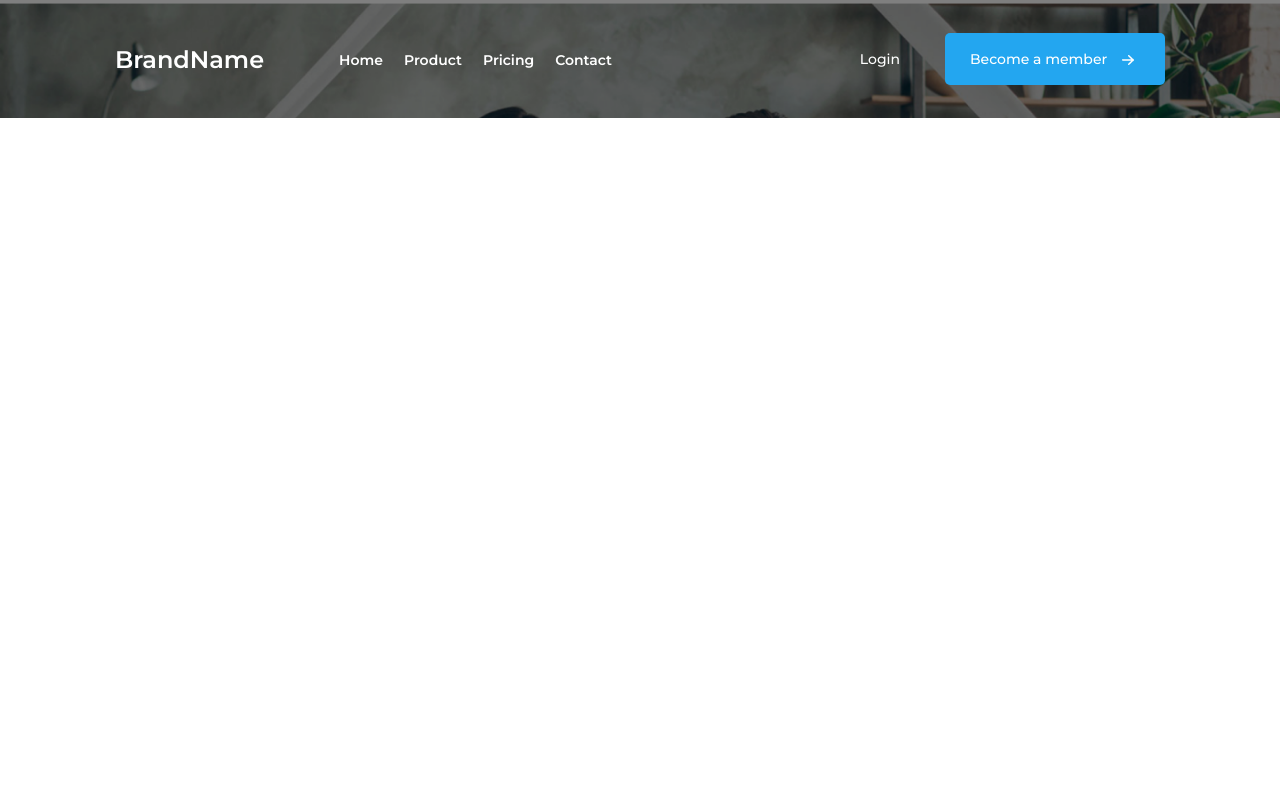
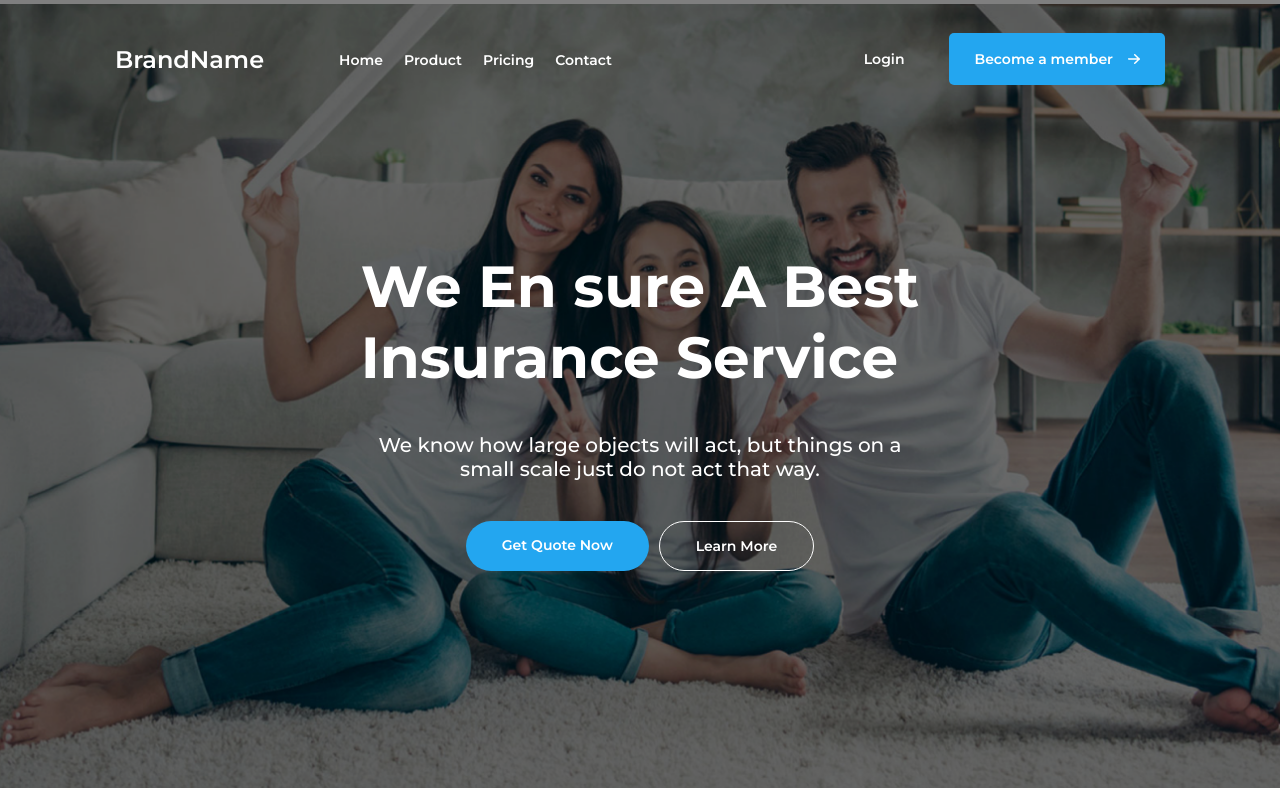
Before and after one commit to sencerrrrr/first-repository, a plain HTML site: page index.html in a window 1280 px wide. Drawn offline with Linux system fonts and the light colour scheme.

Commit message:
intro
Доделал intro и исправил кликабельность голубой кнопки в header-е

```diff
--- a/css/style.css
+++ b/css/style.css
@@ -1,8 +1,8 @@
-@import url('https://fonts.googleapis.com/css2?family=Montserrat:ital,wght@0,100..900;1,100..900&display=swap');
+@import url("https://fonts.googleapis.com/css2?family=Montserrat:ital,wght@0,100..900;1,100..900&display=swap");
 :root {
   --color-White: #fff;
   --Montserrat: "Montserrat", sans-serif;
-  --color-Sky: #23A6F0;
+  --color-Sky: #23a6f0;
 }
 * {
   margin: 0;
@@ -13,59 +13,57 @@
   box-sizing: border-box;
   font-family: var(--Montserrat);
 }
-a{
+a {
   color: #000;
 }
 
-
 /* intro */
-.intro{
+.intro {
   background-image: url(../img/intro.png);
   background-size: cover;
   background-repeat: no-repeat;
 }
-header{
+header {
   display: flex;
   justify-content: center;
 }
-.header-container{
+.header-container {
   display: flex;
   justify-content: space-between;
   width: 1050px;
   padding-top: 33px;
   padding-bottom: 33px;
 }
-header a{
+header a {
   color: var(--color-White);
 }
-.header-leftSide{
+.header-leftSide {
   display: flex;
   align-items: center;
   gap: 75px;
 }
-.logo a{
+.logo a {
   font-size: 24px;
   font-weight: 600;
 }
-nav ul{
+nav ul {
   display: flex;
   gap: 21px;
 }
-nav a{
+nav a {
   font-size: 14px;
   font-weight: 600;
 }
-.link-panel{
+.link-panel {
   display: flex;
   align-items: center;
   gap: 45px;
 }
-.link-login{
+.link-login {
   font-size: 14px;
-  font-weight: 500;
+  font-weight: 600;
 }
 .btn-become-a-member {
-  width: 220px;
   height: 52px;
   background-color: var(--color-Sky);
   border-radius: 5px;
@@ -73,8 +71,50 @@ nav a{
   align-items: center;
   gap: 15px;
   padding-left: 25px;
+  padding-right: 25px;
 }
-.btn-become-a-member a{
+.btn-become-a-member {
   font-size: 14px;
+  font-weight: 600;
+}
+/* block-title */
+.block-title {
+  padding-top: 133px;
+  display: flex;
+  flex-direction: column;
+  align-items: center;
+  gap: 40px;
+  padding-bottom: 217px;
+}
+h1 {
+  color: var(--color-White);
+  font-weight: 700;
+  font-size: 58px;
+}
+.block-title p{
+  font-size: 20px;
   font-weight: 500;
+  text-align: center;
+  color: var(--color-White);
 }
+.title-buttons{
+  display: flex;
+  gap: 10px;
+}
+.gqn{
+  color: var(--color-White);
+  font-weight: 600;
+  font-size: 14px;
+  background-color: var(--color-Sky);
+  padding: 15px 36px;
+  border-radius: 37px;
+}
+.lm{
+  color: var(--color-White);
+  font-weight: 600;
+  font-size: 14px;
+  background-color: none;
+  border: 1px solid var(--color-White);
+  padding: 15px 36px;
+  border-radius: 37px;
+}
--- a/index.html
+++ b/index.html
@@ -26,15 +26,29 @@
             </div>
             <div class="link-panel">
               <a href="#" class="link-login">Login</a>
-              <div class="btn-become-a-member">
-                <a href="#">Become a member</a>
+              <a href="#" class="btn-become-a-member">
+                Become a member
                 <div class="img-arrow">
                   <img src="./img/arrow.png" alt="arrow" />
                 </div>
-              </div>
+              </a>
             </div>
           </div>
         </header>
+        <div class="block-title">
+          <h1>
+            We En sure A Best <br />
+            Insurance Service
+          </h1>
+          <p>
+            We know how large objects will act, but things on a <br />
+            small scale just do not act that way.
+          </p>
+          <div class="title-buttons">
+            <a href="#" class="gqn">Get Quote Now</a>
+            <a href="#" class="lm">Learn More</a>
+          </div>
+        </div>
       </div>
     </div>
     <script src="./js/main.js"></script>
```
